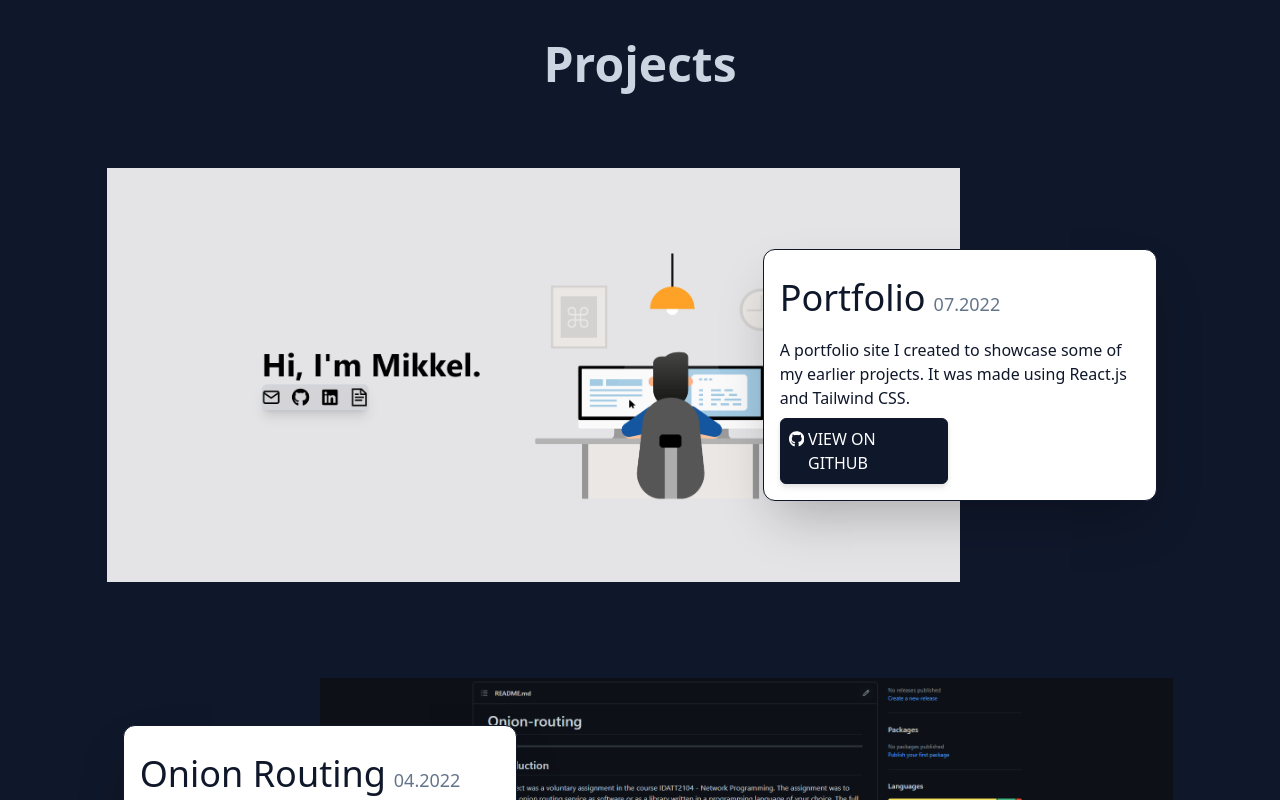
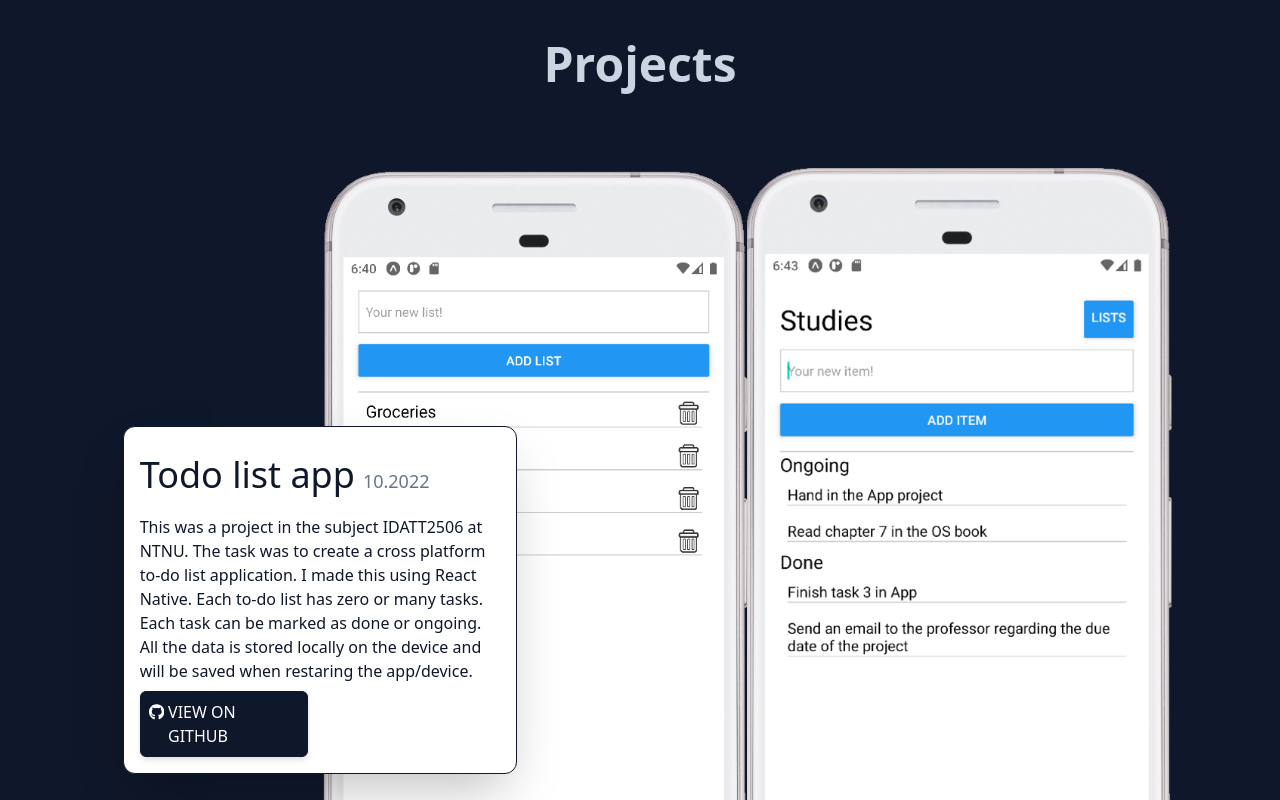
Before and after one commit to Mikkelof/portfolio, a React (Create React App) app: page / in a window 1280 px wide. Shown: the part 840-1640 px from the top of the page. Built offline with nearby package versions, Linux system fonts and the light colour scheme.

Commit message:
Added a new project

```diff
--- a/src/components/Projects.jsx
+++ b/src/components/Projects.jsx
@@ -6,6 +6,7 @@ import sprint from '../assets/Sprint.png'
 import booking from '../assets/Booking.jpg'
 import drikkelek from '../assets/Drikkelek.jpg'
 import blodsukkerkalk from '../assets/Blodsukkerkalk.png'
+import todolist from '../assets/Todolist.png'
 
 import {FaGithub, FaPlay} from 'react-icons/fa'
 
@@ -17,6 +18,19 @@ const Projects = () => {
                 <h2 className='text-5xl font-bold'>Projects</h2>
             </div>
             <div className='wrap w-5/6 mx-auto max-w-[1500px]'>
+                <div className='grid grid-cols-10 py-12'>
+                    <div className='row-span-full col-end-11 col-span-8 self-center'>
+                        <img src={todolist} alt="/" />
+                    </div>
+                    <div className='row-span-full col-span-4 col-start-1 self-center
+                    bg-white text-slate-900 m-4 p-4 rounded-xl shadow-2xl border border-slate-900'>
+                        <p className='text-4xl py-3 flex text-center'>Todo list app<span className='text-lg text-slate-500 flex flex-col justify-end px-2'>10.2022</span></p>
+                        <p className='py-2'>This was a project in the subject IDATT2506 at NTNU. The task was to create a cross platform to-do list application. I made this using React Native. Each
+                        to-do list has zero or many tasks. Each task can be marked as done or ongoing. All the data is stored locally on the device and will be saved when restaring the app/device.</p>
+                        <a href='https://github.com/Mikkelof/IDATT2506-App-Project' rel="noopener noreferrer" target="_blank" className='uppercase flex bg-slate-900 border border-slate-900 hover:bg-transparent hover:text-slate-900
+                        rounded-md text-white p-2 drop-shadow-md max-w-[168px]'><FaGithub className='h-6' /> <span className='px-1'>View on github</span></a>
+                    </div>
+                </div>
                 <div className='grid grid-cols-10 py-12'>
                     <div className='row-span-full col-start-1 col-span-8 self-center'>
                         <img src={portfolio} alt="/" />
```
Also changed, not shown: src/assets/Todolist.png (added).
